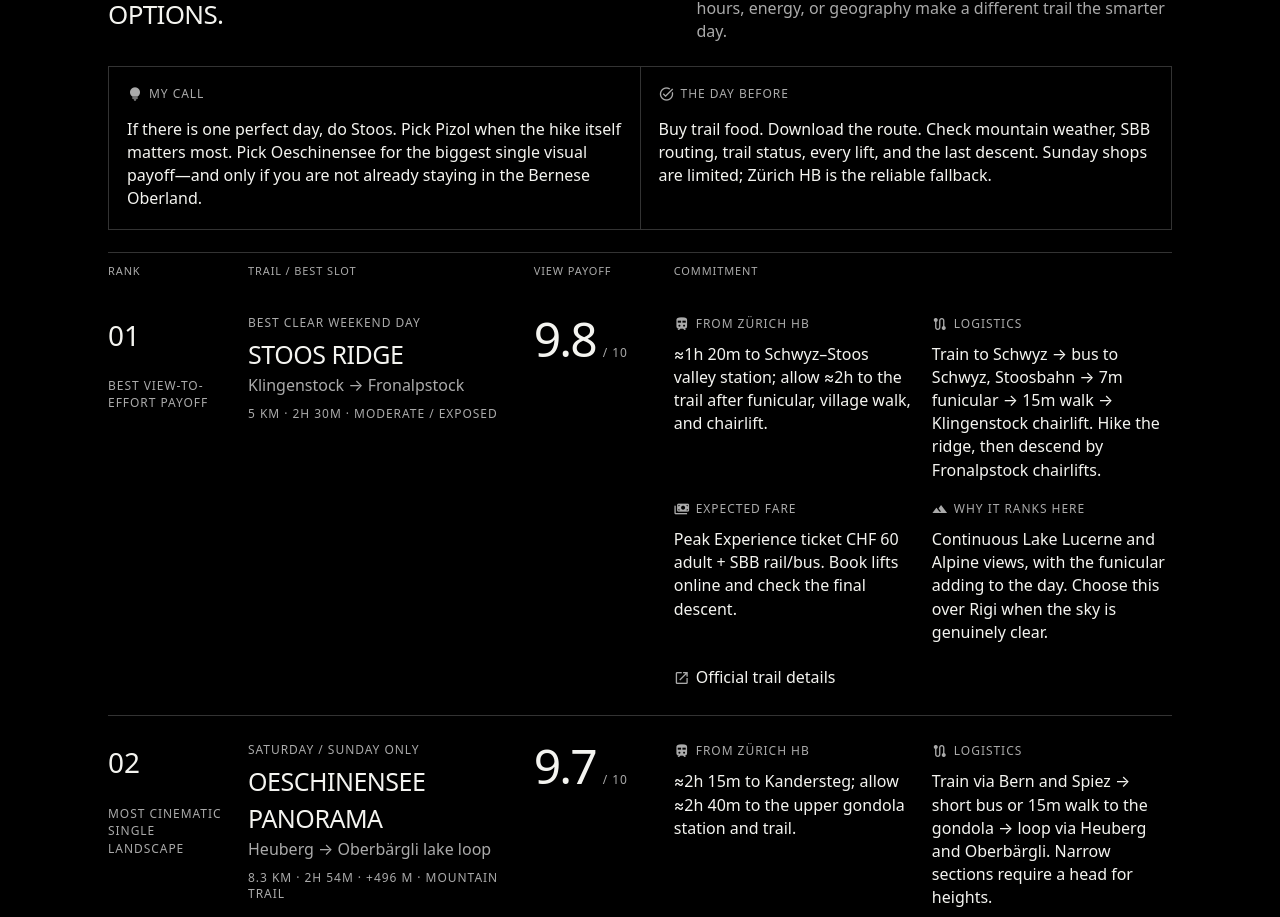
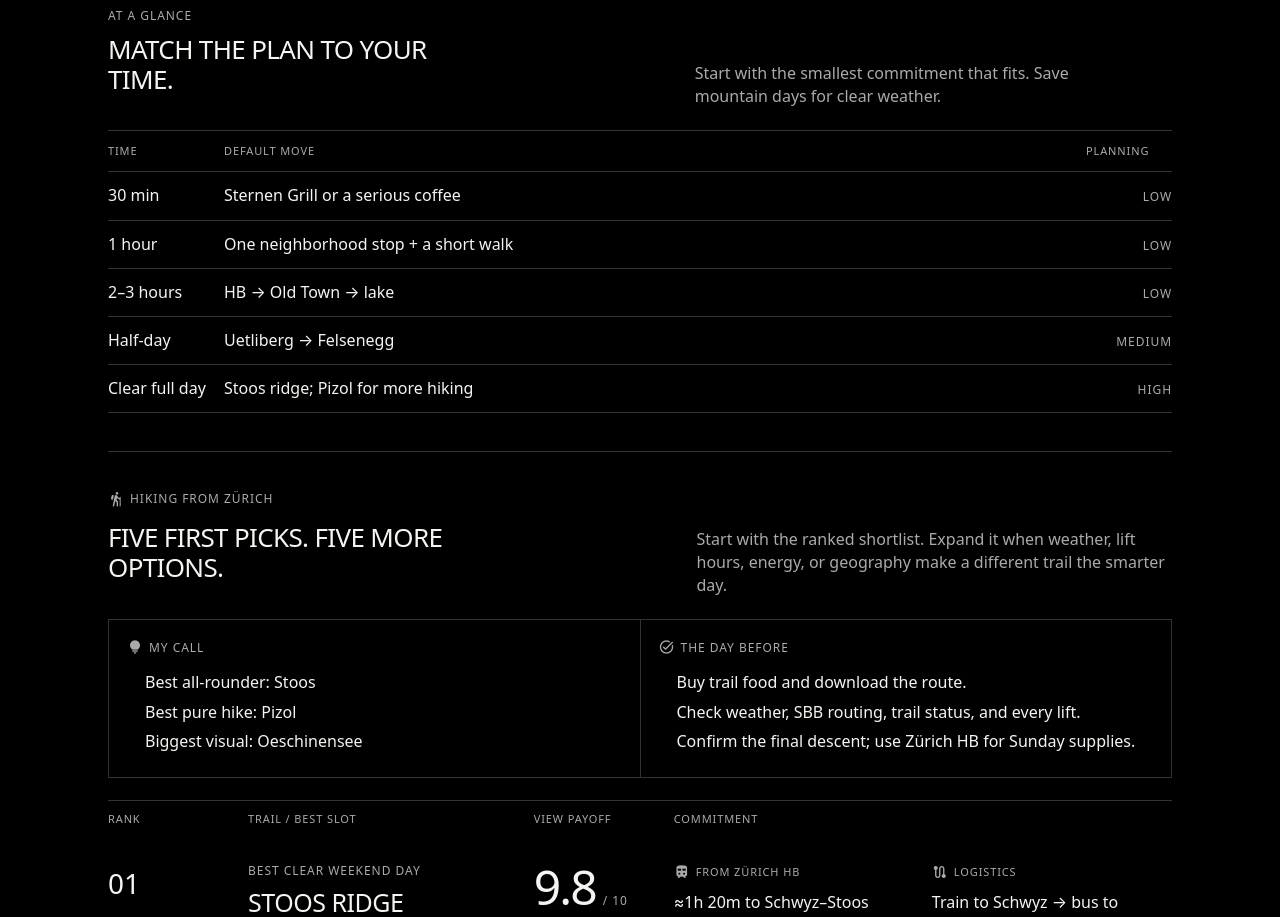
Before and after one commit to mattyuhz/Zurich, a React (Vite) app: page / in a window 1280 px wide. Shown: the part 987-1904 px from the top of the page. Built offline with nearby package versions, Linux system fonts and the light colour scheme; no server answers.

Commit message:
Make guide content more glanceable

```diff
--- a/app/globals.css
+++ b/app/globals.css
@@ -88,6 +88,7 @@ section { scroll-margin-top:58px; border-bottom:1px solid var(--line); padding:3
 .live-state>p:not(.kicker) { max-width:620px; color:var(--muted); }
 .live-state button { margin-top:16px; border:1px solid #555; padding:9px 12px; background:transparent; cursor:pointer; }
 .intro { padding-bottom:18px; }
+.intro h2 { margin-bottom:18px; }
 .filters { display:flex; flex-wrap:wrap; gap:8px; margin:16px 0 22px; }
 .filters button,.empty button { display:inline-flex; align-items:center; gap:7px; border:1px solid #555; background:transparent; border-radius:2px; padding:9px 12px; cursor:pointer; }
 .filters .material-symbol { color:var(--muted); }
@@ -97,6 +98,14 @@ button:focus-visible,a:focus-visible { outline:2px solid #fff; outline-offset:3p
 .result-line { display:flex; justify-content:space-between; color:var(--muted); }
 .clear { display:inline-flex; align-items:center; gap:4px; border:0; border-bottom:1px solid currentColor; padding:0; background:none; cursor:pointer; }
 .clear .material-symbol { font-size:15px; }
+.section-heading { display:grid; gap:14px; margin-bottom:22px; }
+.section-heading>p { margin:0; max-width:440px; color:var(--muted); }
+.quick-table { border-block:1px solid var(--line); }
+.quick-head,.quick-row { display:grid; grid-template-columns:100px minmax(0,1fr) 86px; gap:16px; align-items:baseline; padding:12px 0; }
+.quick-head { color:var(--muted); font-size:11px; letter-spacing:.08em; }
+.quick-row { border-top:1px solid var(--line); }
+.quick-row b { font-weight:500; }
+.quick-row small { text-align:right; }
 .shortlist ol { list-style:none; padding:0; margin:16px 0 0; border-top:1px solid var(--line); }
 .shortlist li { padding:12px 0; border-bottom:1px solid var(--line); }
 .shortlist li span { display:inline-block; width:44px; color:var(--muted); }
@@ -128,7 +137,9 @@ h2 { margin:10px 0 14px; max-width:26ch; font-size:26px; line-height:1.15; lette
 .sunday-plan { display:grid; gap:1px; margin:22px 0; background:var(--line); border:1px solid var(--line); }
 .sunday-plan>div { padding:18px; background:#000; }
 .sunday-plan span,.trail span,.hike-card span { color:var(--muted); font-size:12px; letter-spacing:.08em; text-transform:uppercase; }
-.sunday-plan p { margin:10px 0 0; }
+.sunday-plan ul { margin:10px 0 0; padding-left:18px; }
+.sunday-plan li { margin:6px 0; }
+.sunday-plan b { font-weight:500; }
 .trail-grid { display:grid; gap:1px; background:var(--line); border:1px solid var(--line); }
 .trail { display:flex; flex-direction:column; min-height:270px; padding:18px; background:#000; text-decoration:none; }
 .trail>div { display:flex; justify-content:space-between; }
@@ -150,7 +161,9 @@ h2 { margin:10px 0 14px; max-width:26ch; font-size:26px; line-height:1.15; lette
 .payoff b { font-size:44px; line-height:1; font-weight:400; letter-spacing:-.04em; }
 .payoff span { margin-left:7px; }
 .hike-detail { display:grid; gap:18px; }
-.hike-detail p { margin:5px 0 0; }
+.hike-detail dl { margin:0; }
+.hike-detail dt { color:var(--muted); font-size:11px; letter-spacing:.08em; }
+.hike-detail dd { margin:5px 0 0; }
 .hike-detail>a { margin-top:4px; }
 .hike-toggle { display:flex; align-items:center; justify-content:space-between; width:100%; padding:18px 0; border:0; border-bottom:1px solid var(--line); background:transparent; color:var(--ink); cursor:pointer; }
 .hike-toggle span { color:var(--ink); font-size:12px; letter-spacing:.08em; }
@@ -166,7 +179,7 @@ article p { margin:0; }
 .opens { margin:-12px 0 20px; color:var(--ink); }
 .opens span { color:var(--muted); }
 .service-meta { display:grid; grid-template-columns:1fr 1fr; gap:16px; margin:12px 0 20px; padding:12px 0; border-block:1px solid var(--line); }
-.directive { margin:12px 0 20px; }
+.directive { margin:12px 0 20px; padding-left:14px; border-left:3px solid var(--ink); }
 .label { margin-bottom:4px; }
 .menu-list { margin-bottom:20px; }
 .menu-list ul { list-style:none; margin:7px 0 10px; padding:0; }
@@ -175,9 +188,8 @@ article p { margin:0; }
 .why { margin-top:2px; }
 .coffee-card-meta { display:grid; gap:12px; margin-top:20px; padding-top:16px; border-top:1px solid var(--line); }
 .coffee-card-meta span { color:var(--muted); }
-.caveat { margin-top:18px; color:var(--muted); }
-.icon-copy { display:flex; align-items:flex-start; gap:7px; }
-.icon-copy .material-symbol { margin-top:2px; }
+.caveat { margin-top:18px; padding:12px 14px; color:var(--muted); border:1px solid var(--line); }
+.caveat span { display:block; margin-bottom:5px; color:var(--ink); font-size:11px; letter-spacing:.08em; }
 .maps { margin-top:auto; padding-top:30px; }
 .empty { padding:80px 0; text-align:center; }
 .empty button { margin:12px auto 0; }
@@ -190,7 +202,7 @@ article p { margin:0; }
 .tips span { color:var(--muted); }
 footer { display:flex; justify-content:space-between; gap:24px; padding:30px 0 0; color:var(--muted); font-size:13px; }
 footer p { margin:0; text-align:right; }
-@media (min-width:720px) { main{padding-inline:28px}.masthead{min-height:260px}.live-heading{grid-template-columns:1.3fr .7fr}.live-pick-grid{grid-template-columns:repeat(3,1fr)}.recommendations{grid-template-columns:repeat(2,1fr)}article{padding:28px}article:nth-child(odd){border-right:1px solid var(--line)}.module-grid,.sunday-plan{grid-template-columns:1fr 1fr}.trail-grid{grid-template-columns:repeat(3,1fr)}.sunday-title,.coffee-title{grid-template-columns:1.2fr 1fr;align-items:end}.shortlist ol{display:grid;grid-template-columns:repeat(5,1fr)}.shortlist li{padding:14px;border-right:1px solid var(--line)}.shortlist li span{display:block;margin-bottom:24px}.answer{padding:36px}.answer h2{font-size:40px}.hike-head,.hike-card{display:grid;grid-template-columns:120px minmax(210px,.8fr) 120px minmax(0,1.5fr);gap:20px}.hike-head{padding:10px 0}.hike-card{padding:26px 0}.hike-card:nth-child(odd){border-right:0}.hike-rank{display:block}.hike-rank span{display:block;margin-top:22px}.hike-name,.payoff{margin:0}.hike-detail{grid-template-columns:1fr 1fr}.hike-detail>a{grid-column:1/-1}.payoff b{font-size:48px}}
+@media (min-width:720px) { main{padding-inline:28px}.masthead{min-height:260px}.live-heading{grid-template-columns:1.3fr .7fr}.live-pick-grid{grid-template-columns:repeat(3,1fr)}.section-heading{grid-template-columns:1.2fr 1fr;align-items:end}.recommendations{grid-template-columns:repeat(2,1fr)}article{padding:28px}article:nth-child(odd){border-right:1px solid var(--line)}.module-grid,.sunday-plan{grid-template-columns:1fr 1fr}.trail-grid{grid-template-columns:repeat(3,1fr)}.sunday-title,.coffee-title{grid-template-columns:1.2fr 1fr;align-items:end}.shortlist ol{display:grid;grid-template-columns:repeat(5,1fr)}.shortlist li{padding:14px;border-right:1px solid var(--line)}.shortlist li span{display:block;margin-bottom:24px}.answer{padding:36px}.answer h2{font-size:40px}.hike-head,.hike-card{display:grid;grid-template-columns:120px minmax(210px,.8fr) 120px minmax(0,1.5fr);gap:20px}.hike-head{padding:10px 0}.hike-card{padding:26px 0}.hike-card:nth-child(odd){border-right:0}.hike-rank{display:block}.hike-rank span{display:block;margin-top:22px}.hike-name,.payoff{margin:0}.hike-detail{grid-template-columns:1fr 1fr}.hike-detail>a{grid-column:1/-1}.payoff b{font-size:48px}}
 @media (max-width:700px){.coffee-head{display:none}.coffee-row{grid-template-columns:1fr;gap:9px;padding:17px 14px}.coffee-row>span:nth-child(2)::before{content:"FIRST CUP · ";color:var(--muted);font-size:11px;letter-spacing:.08em}.coffee-row>span:nth-child(3)::before{content:"BEST FOR · ";color:var(--muted);font-size:11px;letter-spacing:.08em}.coffee-row>span:nth-child(4)::before{content:"BEANS · ";color:var(--muted);font-size:11px;letter-spacing:.08em}}
 @media (max-width:700px){.forecast-days{grid-template-columns:repeat(5,minmax(120px,1fr));overflow-x:auto}.hike-weather-list>div{grid-template-columns:76px 1fr}.hike-weather-list p,.hike-weather-list small{grid-column:2;text-align:left}.weather-source{display:block}.weather-source p:last-child{text-align:left;margin-top:8px}}
 @media (max-width:600px){.live-current{grid-template-columns:repeat(3,1fr)}.live-current p{padding:10px;font-size:15px}.live-section-title{display:block}.live-section-title>span{display:block;margin-top:8px}.food-head{display:none}.food-row{grid-template-columns:1fr 1fr}.food-row span:last-child{grid-column:1/-1;color:var(--muted)}.early-callout{grid-template-columns:1fr}footer{display:block}footer p{text-align:left;margin-top:16px}}
--- a/app/guide.tsx
+++ b/app/guide.tsx
@@ -152,6 +152,14 @@ const foodObjectives = [
   ["Luxemburgerli", "A Zürich creation", "Sprüngli"],
 ];
 
+const quickPlan = [
+  ["30 min", "Sternen Grill or a serious coffee", "Low"],
+  ["1 hour", "One neighborhood stop + a short walk", "Low"],
+  ["2–3 hours", "HB → Old Town → lake", "Low"],
+  ["Half-day", "Uetliberg → Felsenegg", "Medium"],
+  ["Clear full day", "Stoos ridge; Pizol for more hiking", "High"],
+];
+
 export default function Guide() {
   const [active, setActive] = useState<string[]>([]);
   const [showAllHikes, setShowAllHikes] = useState(false);
@@ -172,15 +180,24 @@ export default function Guide() {
 
     <section className="intro" id="essentials">
       <p className="kicker icon-label"><MaterialSymbol name="filter_alt" />WHAT DO YOU NEED?</p>
+      <h2>FIND THE RIGHT MOVE IN SECONDS.</h2>
       <div className="filters">{intents.map(([tag, label, icon]) => <button key={tag} aria-pressed={active.includes(tag)} onClick={() => toggle(tag)}><MaterialSymbol name={icon} />{label}</button>)}</div>
       <div className="result-line"><span>{shown.length} {shown.length === 1 ? "answer" : "answers"}</span>{active.length > 0 && <button className="clear" onClick={() => setActive([])}><MaterialSymbol name="close" />Clear filters</button>}</div>
     </section>
 
+    {active.length === 0 && <section className="quick-plan" aria-labelledby="quick-plan-title">
+      <div className="section-heading"><div><p className="kicker">AT A GLANCE</p><h2 id="quick-plan-title">MATCH THE PLAN TO YOUR TIME.</h2></div><p>Start with the smallest commitment that fits. Save mountain days for clear weather.</p></div>
+      <div className="quick-table" role="table" aria-label="Zurich plans by available time">
+        <div className="quick-head" role="row"><span>TIME</span><span>DEFAULT MOVE</span><span>PLANNING</span></div>
+        {quickPlan.map(([time, plan, planning]) => <div className="quick-row" role="row" key={time}><b>{time}</b><span>{plan}</span><small>{planning}</small></div>)}
+      </div>
+    </section>}
+
     {(active.length === 0 || active.includes("sunday") || active.includes("outside")) && <section id="hiking" className="sunday">
       <div className="sunday-title"><div><p className="kicker icon-label"><MaterialSymbol name="hiking" />HIKING FROM ZÜRICH</p><h2>FIVE FIRST PICKS. FIVE MORE OPTIONS.</h2></div><p>Start with the ranked shortlist. Expand it when weather, lift hours, energy, or geography make a different trail the smarter day.</p></div>
       <div className="sunday-plan">
-        <div><span className="icon-label"><MaterialSymbol name="lightbulb" />MY CALL</span><p>If there is one perfect day, do Stoos. Pick Pizol when the hike itself matters most. Pick Oeschinensee for the biggest single visual payoff—and only if you are not already staying in the Bernese Oberland.</p></div>
-        <div><span className="icon-label"><MaterialSymbol name="task_alt" />THE DAY BEFORE</span><p>Buy trail food. Download the route. Check mountain weather, SBB routing, trail status, every lift, and the last descent. Sunday shops are limited; Zürich HB is the reliable fallback.</p></div>
+        <div><span className="icon-label"><MaterialSymbol name="lightbulb" />MY CALL</span><ul><li><b>Best all-rounder:</b> Stoos</li><li><b>Best pure hike:</b> Pizol</li><li><b>Biggest visual:</b> Oeschinensee</li></ul></div>
+        <div><span className="icon-label"><MaterialSymbol name="task_alt" />THE DAY BEFORE</span><ul><li>Buy trail food and download the route.</li><li>Check weather, SBB routing, trail status, and every lift.</li><li>Confirm the final descent; use Zürich HB for Sunday supplies.</li></ul></div>
       </div>
       <div className="hike-ranking" aria-label="Hikes ranked by view payoff">
         <div className="hike-head"><span>Rank</span><span>Trail / best slot</span><span>View payoff</span><span>Commitment</span></div>
@@ -190,10 +207,10 @@ export default function Guide() {
           <div className="hike-name"><p className="kicker">{trail.slot}</p><h3>{trail.name}</h3><p>{trail.place}</p><small>{trail.stats}</small></div>
           <div className="payoff"><b>{trail.score}</b><span>/ 10</span></div>
           <div className="hike-detail">
-            <div><span className="icon-label"><MaterialSymbol name="train" />FROM ZÜRICH HB</span><p>{trail.travel}</p></div>
-            <div><span className="icon-label"><MaterialSymbol name="route" />LOGISTICS</span><p>{trail.logistics}</p></div>
-            <div><span className="icon-label"><MaterialSymbol name="payments" />EXPECTED FARE</span><p>{trail.fare}</p></div>
-            <div><span className="icon-label"><MaterialSymbol name="landscape" />WHY IT RANKS HERE</span><p>{trail.why}</p></div>
+            <dl><dt className="icon-label"><MaterialSymbol name="train" />FROM ZÜRICH HB</dt><dd>{trail.travel}</dd></dl>
+            <dl><dt className="icon-label"><MaterialSymbol name="route" />LOGISTICS</dt><dd>{trail.logistics}</dd></dl>
+            <dl><dt className="icon-label"><MaterialSymbol name="payments" />EXPECTED FARE</dt><dd>{trail.fare}</dd></dl>
+            <dl><dt className="icon-label"><MaterialSymbol name="landscape" />WHY IT RANKS HERE</dt><dd>{trail.why}</dd></dl>
             <a className="action-link" href={trail.href} target="_blank" rel="noreferrer"><MaterialSymbol name="open_in_new" />Official trail details</a>
           </div>
         </article>)}
@@ -229,7 +246,7 @@ export default function Guide() {
         {pick.format && <div className="service-meta"><div><p className="label icon-label"><MaterialSymbol name="storefront" />FORMAT</p><p>{pick.format}</p></div><div><p className="label icon-label"><MaterialSymbol name="event_available" />RESERVATION</p><p>{pick.reservation}</p></div></div>}
         <div className="directive"><p className="label icon-label"><MaterialSymbol name={pick.section === "eat" ? "restaurant" : "task_alt"} />{pick.section === "eat" ? "TOP ORDER" : "GET / DO"}</p><p>{pick.get}</p></div>
         {pick.menuItems && <div className="menu-list"><p className="label icon-label"><MaterialSymbol name="restaurant_menu" />VERIFIED ON THE MENU</p><ul>{pick.menuItems.map((item) => <li key={item}>{item}</li>)}</ul><a className="action-link" href={pick.menuUrl} target="_blank" rel="noreferrer"><MaterialSymbol name="menu_book" />See source menu</a></div>}
-        <div className="why"><p className="label icon-label"><MaterialSymbol name="lightbulb" />WHY</p><p>{pick.why}</p></div>{pick.coffeeFocus && <div className="coffee-card-meta"><p><span className="icon-label"><MaterialSymbol name="coffee" />COFFEE</span>{pick.coffeeFocus}</p><p><span className="icon-label"><MaterialSymbol name="shopping_bag" />BEANS HOME</span>{pick.beans}</p></div>}{pick.caveat && <p className="caveat icon-copy"><MaterialSymbol name="info" />NOTE — {pick.caveat}</p>}<a className="maps action-link" href={pick.maps} target="_blank" rel="noreferrer"><MaterialSymbol name="location_on" />Open in Google Maps<MaterialSymbol name="open_in_new" /></a>
+        <div className="why"><p className="label icon-label"><MaterialSymbol name="lightbulb" />WHY THIS ONE</p><p>{pick.why}</p></div>{pick.coffeeFocus && <div className="coffee-card-meta"><p><span className="icon-label"><MaterialSymbol name="coffee" />COFFEE</span>{pick.coffeeFocus}</p><p><span className="icon-label"><MaterialSymbol name="shopping_bag" />BEANS HOME</span>{pick.beans}</p></div>}{pick.caveat && <div className="caveat"><span className="icon-label"><MaterialSymbol name="info" />KNOW BEFORE YOU GO</span><p>{pick.caveat}</p></div>}<a className="maps action-link" href={pick.maps} target="_blank" rel="noreferrer"><MaterialSymbol name="location_on" />Open in Google Maps<MaterialSymbol name="open_in_new" /></a>
       </article>)}
     </section>
 
```
Also changed, not shown: preview/glanceable-content-desktop.png (added), preview/glanceable-content-mobile.png (added).
